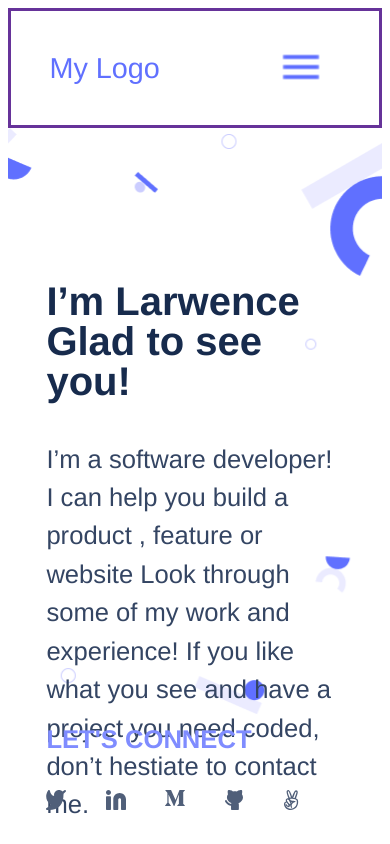
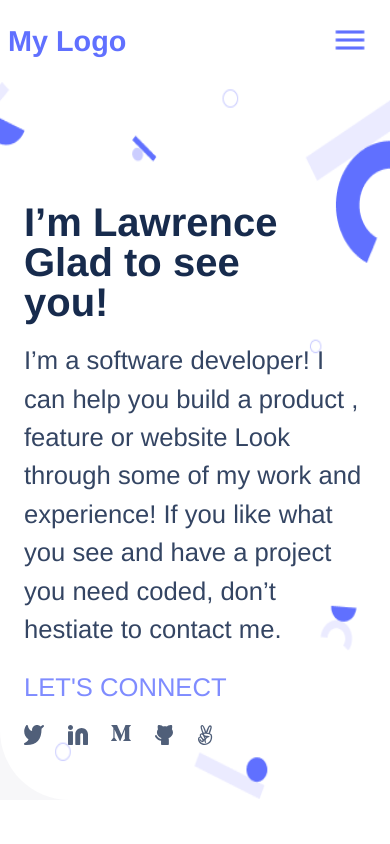
Before and after one commit to kusiLaw/portfolio, a website: page index.html in a window 390 px wide. Drawn offline with Linux system fonts and the light colour scheme.

Commit message:
Update background image
this commit update background image and align elements properly

```diff
--- a/css/style.css
+++ b/css/style.css
@@ -1,19 +1,21 @@
-@media only screen and (max-width: 600px) {
+/* @media only screen and (max-width: 375px) { */
 body {
   font-family: Poppins, Helvetica, sans-serif;
   font-size: 10px;
 }
 
+/* reset settings for all browser */
 *,
 *::before,
 *::after {
   box-sizing: border-box;
+  margin: 0;
+  padding: 0;
 }
 
-  header {
+.header-container {
   display: flex;
-    border: 0.2rem solid rebeccapurple;
-    padding: 1rem 2.4rem;
+  padding: 0.5rem;
   justify-content: space-between;
 }
 
@@ -30,7 +32,7 @@
 
 .logo-box span {
   font-size: 1.8rem;
-    font-weight: 700px;
+  font-weight: 700;
   line-height: 2rem;
   text-align: center;
   color: #6070ff;
@@ -40,78 +42,88 @@
 }
 
 #compress-menu {
-    height: 5rem;
-    width: 5rem;
+  height: 4rem;
+  width: 4rem;
 }
 
-  .headline {
+.main {
+  background-color: #f7f7f9;
+}
+
+section.presentation {
+  background-color: rgb(255, 255, 255);
+  border-bottom-left-radius: 70px;
+  height: 718px;
   display: flex;
   flex-direction: column;
-    height: 587.15px;
-    background: url("../images/header-shapes\ mobile.png") bottom no-repeat;
-    background-size: cover;
-    background-position: top;
 }
 
-  .text-wrapper,
-  .social {
-    margin-left: 2.4rem;
-    margin-right: 2.4rem;
+.presentation-content {
+  display: flex;
+  flex-direction: column;
+  height: 718px;
+  border-bottom-left-radius: 70px;
+  background: url("../images/header-shapes.png") no-repeat;
+  background-size: 100% 100%;
 }
 
 .text-wrapper {
   display: flex;
   flex-direction: column;
-    gap: 1.2rem;
+  margin-left: 1.5rem;
+  margin-right: 1.5rem;
 }
 
 .text {
   font-style: normal;
-    flex: none;
+  flex-grow: 0;
+  flex-shrink: 1;
   order: 0;
-    flex-grow: 0;
-    justify-content: flex-start;
-    align-items: flex-end;
+  margin-bottom: 1.2rem;
 }
 
 .text-primary {
+  top: 14em;
   height: 15rem;
-    font-weight: 700;
+  font-weight: bold;
   font-size: 2.5rem;
   line-height: 2.5rem;
   display: flex;
   align-items: flex-end;
   color: #172b4d;
-    margin-bottom: 1.2rem;
+  flex-grow: 0;
+  flex-wrap: wrap;
 }
 
 .text-secondry {
-    margin-top: 0.1px;
-    height: 14.6rem;
   font-weight: 400;
   font-size: 1.6rem;
   line-height: 2.4rem;
   color: #344563;
   text-align: left;
+  justify-content: flex-start;
+  flex-grow: 0;
+  flex-shrink: 0;
 }
 
 .social {
   display: flex;
   flex-direction: column;
+  gap: 1.2rem;
 }
 
 .social-items {
-    justify-content: flex-start;
+  justify-content: space-between;
   align-items: flex-start;
 }
 
 .social-header {
-    padding: auto;
-    font-weight: bold;
+  font-weight: 500;
   font-size: 1.6rem;
   line-height: 2.4rem;
   text-align: left;
   color: #7f8cff;
+  justify-content: flex-start;
 }
 
 .social-icons {
@@ -124,7 +136,7 @@
   display: flex;
   justify-content: flex-start;
   padding-inline-start: 0.1px;
-    gap: 2rem;
+  gap: 1rem;
 }
 
 ul li {
@@ -139,4 +151,3 @@
   width: 1.717rem;
   flex: 1 0 0;
 }
-}
--- a/index.html
+++ b/index.html
@@ -8,38 +8,41 @@
     <link rel="stylesheet" href="./css/style.css">
 </head>
 <body>
-    <header >
+    <header class="header">
+        <div class="header-container">
             <div class="logo-box header-items">
                 <span>My Logo</span>
             </div>
             <nav class="navigation header-items">
                 <img src="./images/Enabled.png" alt="" id="compress-menu">
             </nav>
+        </div>
     </header>
 
-    <main>
-        <section class="headline">
+    <main class="main">
+        <section class="presentation">
+            <div class="presentation-content">
                 <div class="text-wrapper">
-                <h1 class="text text-primary">I’m Larwence <br>Glad to see <br> you!</h1>
+                    <h2 class="text text-primary">I’m Lawrence <br>Glad to see <br> you!</h2>
                     <p class="text text-secondry">I’m a software developer! I can help you build a product ,
                         feature or website Look through some of my work and experience!
                         If you like what you see and have a project you need coded, don’t hestiate to contact me.
                     </p>
-            </div>
 
-            <div class="social">
-                <h2 class="social-header social-items">LET'S CONNECT</h2>
+                    <div class="social text">
+                        <div class="social-header social-items">LET'S CONNECT</div>
                         <div class="social-icons social-items">
                             <ul id="social-icon-list">
                                 <li><a href="https://twitter.com/kusilaw"><img src="./images/twitter.svg" alt="twitter"></a></li>
-                        <li><a href="https://twitter.com/kusilaw"><img src="./images/Linkedin-icon.svg" alt="twitter"></a></li>
-                        <li><a href="https://twitter.com/kusilaw"><img src="./images/man.svg" alt="twitter"></a></li>
-                        <li><a href="https://twitter.com/kusilaw"><img src="./images/github.svg" alt="twitter"></a></li>
-                        <li><a href="https://twitter.com/kusilaw"><img src="./images/like.svg" alt="twitter"></a></li>
+                                <li><a href="linkedin.com/in/lawrence-kusi-55a662104"><img src="./images/Linkedin-icon.svg" alt="link"></a></li>
+                                <li><a href="#"><img src="./images/man.svg" alt="man"></a></li>
+                                <li><a href="https://github.com/kusiLaw"><img src="./images/github.svg" alt="github"></a></li>
+                                <li><a href="#"><img src="./images/like.svg" alt="like"></a></li>
                             </ul>
                         </div>
                     </div>
-
+                </div>
+            </div>
         </section>
     </main>
 
```
Also changed, not shown: README.md, images/header-shapes.png (renamed from images/header-shapes mobile.png), 2 other files. Lines whose indentation alone changed are shown as unchanged.
